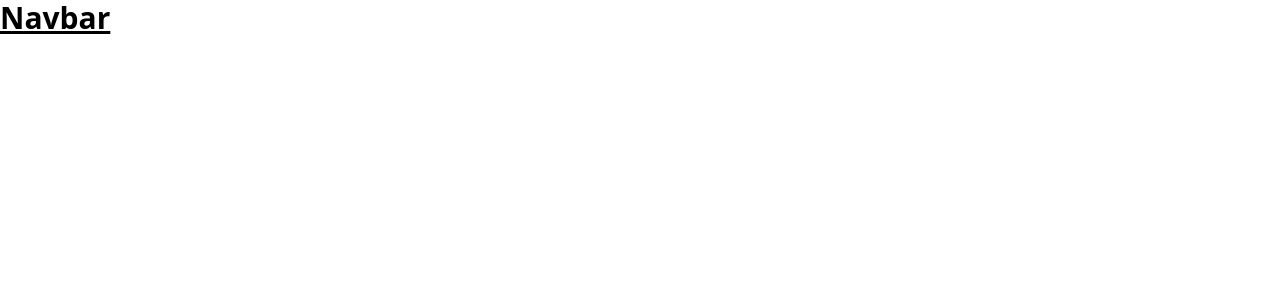
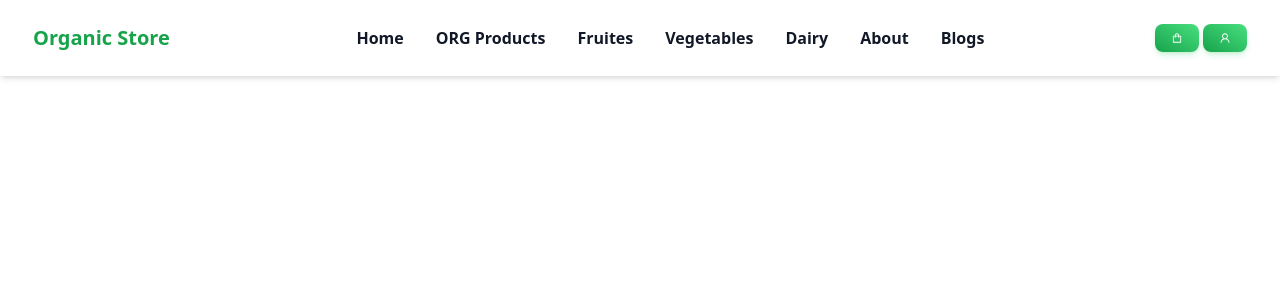
Before and after one commit to mdfaizan973/ZC_ORG, a React (Vite) app in the folder organics/: page / in a window 1280 px wide. Shown: the top 300 px of the page. Built offline with nearby package versions, Linux system fonts and the light colour scheme.

Commit message:
able to make a good loking navbar

```diff
--- a/organics/package.json
+++ b/organics/package.json
@@ -12,7 +12,8 @@
   },
   "dependencies": {
     "react": "^18.2.0",
-    "react-dom": "^18.2.0"
+    "react-dom": "^18.2.0",
+    "react-icons": "^4.11.0"
   },
   "devDependencies": {
     "@types/react": "^18.2.15",
--- a/organics/src/Components/Footer.jsx
+++ b/organics/src/Components/Footer.jsx
@@ -1,5 +1,6 @@
 // import React from 'react'
+// import { AiOutlineShopping, AiOutlineUser } from "react-icons/ai";
 
 export default function Footer() {
-  return <div>Footer</div>;
+  return <h1>Footer</h1>;
 }
--- a/organics/src/Components/Navbar.jsx
+++ b/organics/src/Components/Navbar.jsx
@@ -1,9 +1,100 @@
 // import React from 'react'
-
+import { AiOutlineShopping, AiOutlineUser } from "react-icons/ai";
 export default function Navbar() {
   return (
     <div>
-      <h1 className="text-3xl font-bold underline">Navbar</h1>
+      <nav className="sticky inset-0 z-10 block h-max w-full max-w-full rounded-none border border-white/80 bg-white bg-opacity-80 py-2 px-4 text-white shadow-md backdrop-blur-2xl backdrop-saturate-200 lg:px-8 lg:py-4">
+        <div>
+          <div className="container mx-auto flex items-center justify-between text-gray-900">
+            <a
+              href="#"
+              className="mr-4 block cursor-pointer py-1.5 font-sans text-xl font-bold leading-normal text-inherit antialiased font-semibold"
+            >
+              <span className="text-green-600">Organic Store</span>
+              {/* <img
+                className=""
+                src="https://user-images.githubusercontent.com/106812942/275217471-417cd4b2-e456-4413-b8d0-4036e7537692.png"
+              /> */}
+            </a>
+            <ul className="hidden items-center gap-6 lg:flex">
+              <li className="block p-1 font-sans text-bs font-normal leading-normal text-inherit antialiased font-semibold">
+                <a className="flex items-center" href="#">
+                  Home
+                </a>
+              </li>
+              <li className="block p-1 font-sans text-bs font-normal leading-normal text-inherit antialiased font-semibold">
+                <a className="flex items-center" href="#">
+                  ORG Products
+                </a>
+              </li>
+              <li className="block p-1 font-sans text-bs font-normal leading-normal text-inherit antialiased font-semibold">
+                <a className="flex items-center" href="#">
+                  Fruites
+                </a>
+              </li>
+              <li className="block p-1 font-sans text-bs font-normal leading-normal text-inherit antialiased font-semibold">
+                <a className="flex items-center" href="#">
+                  Vegetables
+                </a>
+              </li>{" "}
+              <li className="block p-1 font-sans text-bs font-normal leading-normal text-inherit antialiased font-semibold">
+                <a className="flex items-center" href="#">
+                  Dairy
+                </a>
+              </li>
+              <li className="block p-1 font-sans text-bs font-normal leading-normal text-inherit antialiased font-semibold">
+                <a className="flex items-center" href="#">
+                  About
+                </a>
+              </li>
+              <li className="block p-1 font-sans text-bs font-normal leading-normal text-inherit antialiased font-semibold">
+                <a className="flex items-center" href="#">
+                  Blogs
+                </a>
+              </li>
+            </ul>
+            <div>
+              <button
+                className="middle none center hidden rounded-lg bg-gradient-to-tr from-green-600 to-green-400 py-2 px-4 mr-1 font-sans text-xs font-bold uppercase text-white shadow-md shadow-green-500/20 transition-all hover:shadow-lg hover:shadow-green-500/40 active:opacity-[0.85] disabled:pointer-events-none disabled:opacity-50 disabled:shadow-none lg:inline-block"
+                type="button"
+                data-ripple-light="true"
+              >
+                <AiOutlineShopping />
+              </button>
+              <button
+                className="middle none center hidden rounded-lg bg-gradient-to-tr from-green-600 to-green-400 py-2 px-4 font-sans text-xs font-bold uppercase text-white shadow-md shadow-green-500/20 transition-all hover:shadow-lg hover:shadow-green-500/40 active:opacity-[0.85] disabled:pointer-events-none disabled:opacity-50 disabled:shadow-none lg:inline-block"
+                type="button"
+                data-ripple-light="true"
+              >
+                <AiOutlineUser />
+              </button>
+            </div>
+
+            <button
+              className="middle none relative ml-auto h-6 max-h-[40px] w-6 max-w-[40px] rounded-lg text-center font-sans text-xs font-medium uppercase text-blue-gray-500 transition-all hover:bg-transparent focus:bg-transparent active:bg-transparent disabled:pointer-events-none disabled:opacity-50 disabled:shadow-none lg:hidden"
+              data-collapse-target="navbar"
+            >
+              <span className="absolute top-1/2 left-1/2 -translate-y-1/2 -translate-x-1/2 transform">
+                <svg
+                  xmlns="http://www.w3.org/2000/svg"
+                  className="h-6 w-6"
+                  fill="none"
+                  stroke="currentColor"
+                  strokeWidth="2"
+                >
+                  <path
+                    strokeLinecap="round"
+                    strokeLinejoin="round"
+                    d="M4 6h16M4 12h16M4 18h16"
+                  ></path>
+                </svg>
+              </span>
+            </button>
+          </div>
+
+          {/* here will be the Mobile navbar */}
+        </div>
+      </nav>
     </div>
   );
 }
```
Also changed, not shown: 1 other file (tests, documents, lock files or other folders).
